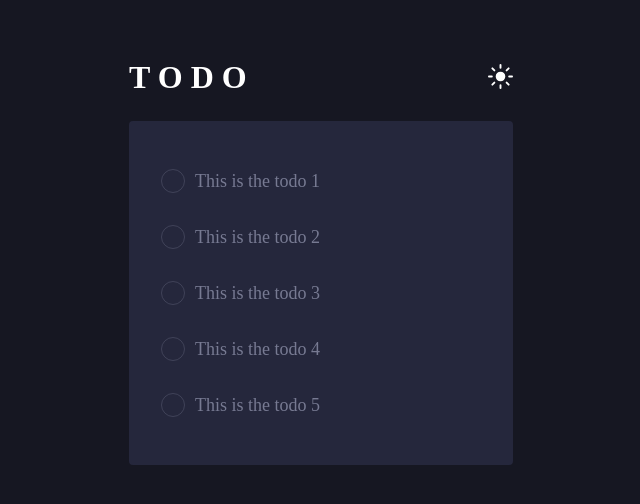
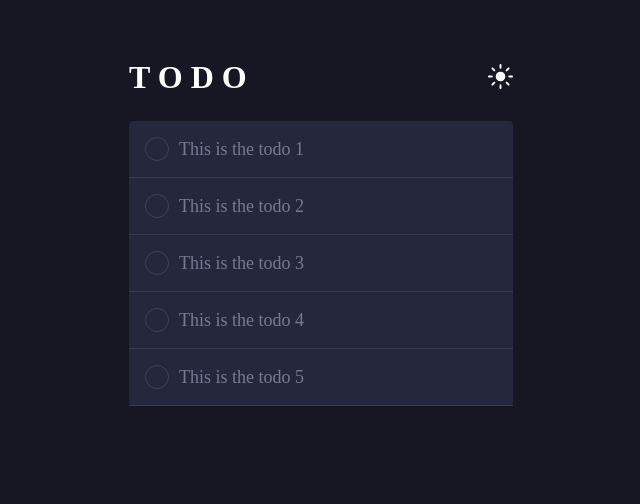
Before and after one commit to Juan-Morales18/todo-app, a React app: page / in a window 1280 px wide. Shown: the top 504 px of the page, without its empty margins (319-959 px from the left). Built offline with nearby package versions, Linux system fonts and the light colour scheme; a web font is replaced by a local one.

Commit message:
style: add border bottom to todo item

```diff
--- a/src/styles/TodoItem.scss
+++ b/src/styles/TodoItem.scss
@@ -6,6 +6,7 @@
   align-items: center;
   background-color: transparent;
   padding: 1rem;
+  border-bottom: 1px solid hsl(237, 14%, 26%);
 
   .checkbox {
     background: none;
--- a/src/styles/TodoList.scss
+++ b/src/styles/TodoList.scss
@@ -3,7 +3,6 @@
 .todo-list {
   background-color: $very-dark-desaturated-blue;
   color: white;
-  padding: 2rem 1rem;
   min-height: 35vh;
   border-radius: $border-radius;
 }
```
